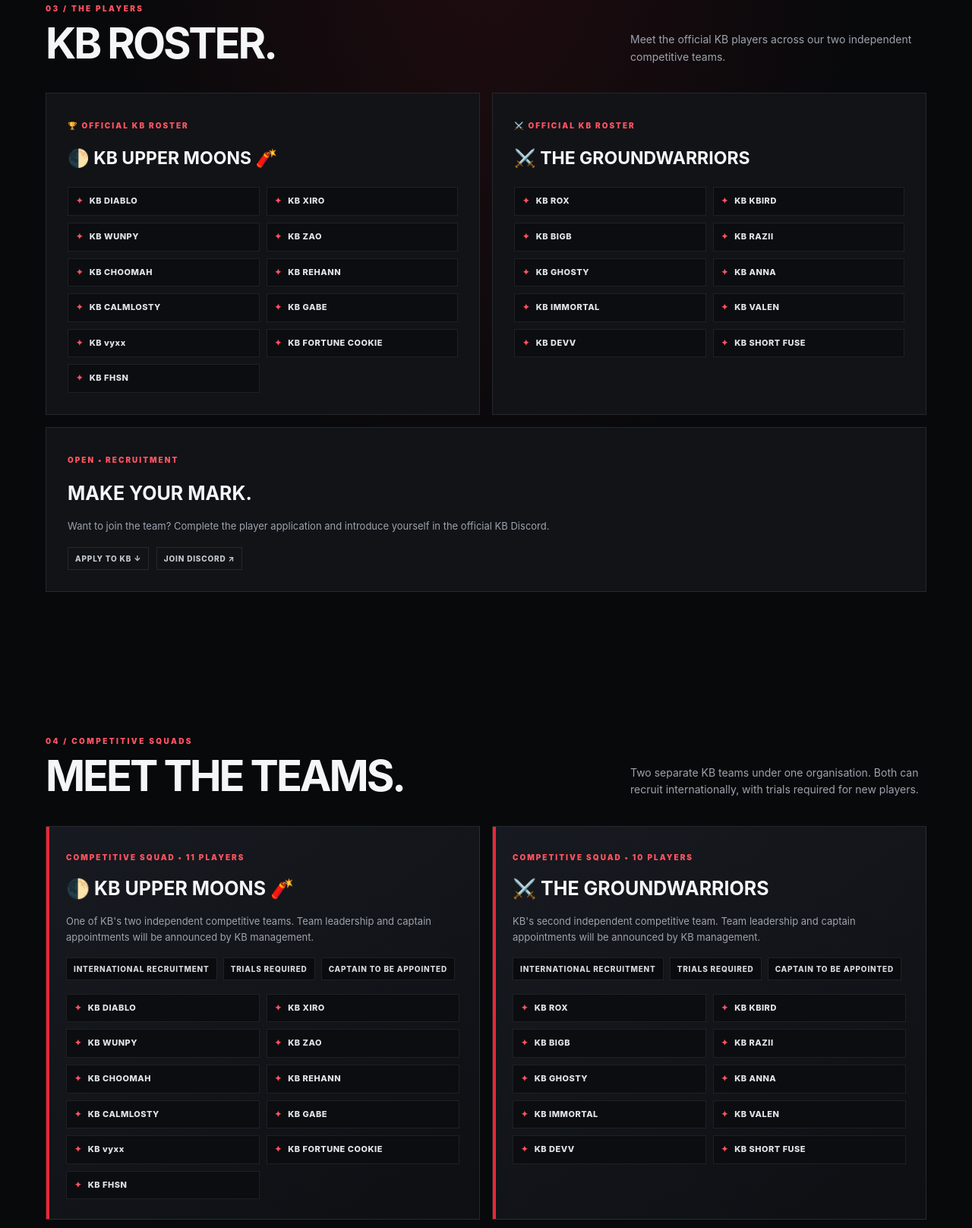
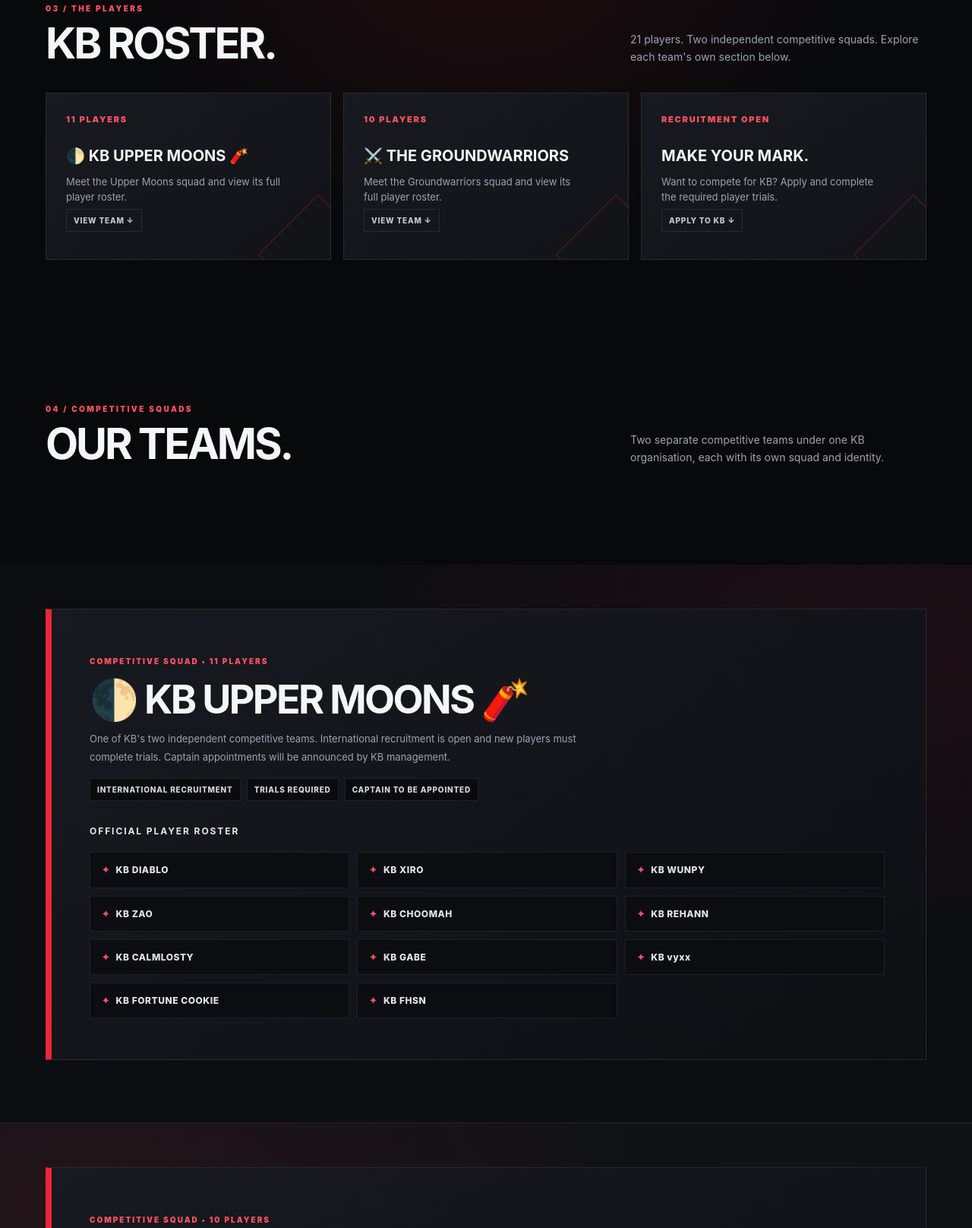
Before and after one commit to 6896nzdz5h-lab/kb-website, a plain HTML site: page index.html in a window 1280 px wide. Shown: the part 2208-3824 px from the top of the page at 76% size. Drawn offline with Linux system fonts and the light colour scheme.

Commit message:
Separate KB team rosters into spacious individual sections

```diff
--- a/index.html
+++ b/index.html
@@ -36,6 +36,17 @@ footer{border-top:1px solid var(--line);padding:28px 0;color:#7e8590;font-size:1
 .tournament-card p{font-size:13px;color:var(--muted);margin:0}
 .tournament-notice{margin-top:18px;padding:22px;border:1px solid rgba(237,38,56,.35);background:rgba(237,38,56,.07);display:flex;justify-content:space-between;align-items:center;gap:20px}
 .tournament-notice p{margin:5px 0 0;color:#b9bec7;font-size:12px}
+
+.team-showcase{padding:58px 0 82px;background:radial-gradient(ellipse at 90% 15%,rgba(237,38,56,.09),transparent 45%),#0b0d11;border-bottom:1px solid var(--line)}
+.team-showcase.team-alt{background:radial-gradient(ellipse at 10% 15%,rgba(237,38,56,.09),transparent 45%),#101216}
+.team-detail{padding:clamp(26px,5vw,54px);border-left:4px solid var(--red)}
+.team-detail h2{font-size:clamp(32px,5vw,52px);line-height:1.05;letter-spacing:-.05em;text-transform:uppercase;margin:12px 0}
+.team-detail p{max-width:680px;line-height:1.8}
+.team-detail .roster-label{font-size:12px;letter-spacing:.16em;text-transform:uppercase;color:#e6e8ed;margin:30px 0 13px}
+.team-detail .player-list{grid-template-columns:repeat(3,minmax(0,1fr));gap:10px}
+.team-detail .player-list span{padding:13px 15px;font-size:12px}
+@media(max-width:760px){.team-detail .player-list{grid-template-columns:repeat(2,minmax(0,1fr))}.team-showcase{padding:38px 0 52px}}
+
 @media(max-width:760px){.team-detail-grid,.tournament-grid{grid-template-columns:1fr}.tournament-notice{align-items:flex-start;flex-direction:column}}
 
 @media(max-width:760px){.links{display:none;position:absolute;top:76px;left:0;right:0;padding:22px 20px 26px;background:#0b0c0f;border-bottom:1px solid var(--line);flex-direction:column;align-items:flex-start;gap:18px}.links.open{display:flex}.nav-cta{display:none}.menu{display:block}.hero{min-height:590px}.hero-inner{padding:80px 0}.hero:after{right:-10%;top:70%;font-size:250px}.lead{font-size:15px}.hero-note{gap:12px;flex-wrap:wrap}.section-head{display:block}.section-head p{margin-top:16px}.grid{grid-template-columns:1fr}.roster-groups{grid-template-columns:1fr}.player-list{grid-template-columns:repeat(2,minmax(0,1fr))}.recruit-card{grid-column:auto}.tile{min-height:180px}.about-grid{grid-template-columns:1fr;gap:28px}.apply-shell{grid-template-columns:1fr;gap:25px}.apply-intro{position:static}.statrow{gap:7px}.stat strong{font-size:22px}.faq-list{grid-template-columns:1fr}section{padding:70px 0}.foot{align-items:flex-start;flex-direction:column}}
@@ -67,19 +78,17 @@ footer{border-top:1px solid var(--line);padding:28px 0;color:#7e8590;font-size:1
 <article class="tile"><div class="num">02 — SHOW YOUR GAME</div><h3>Clips & highlights</h3><p>Share your best plays, clean mechanics and moments worth watching.</p></article>
 <article class="tile"><div class="num">03 — LEVEL UP</div><h3>Improve together</h3><p>Swap tips, discuss mechanics and learn from other players.</p></article>
 </div></div></section>
-<section class="roster" id="roster"><div class="wrap"><div class="section-head"><div><div class="kicker">03 / The players</div><h2>KB roster.</h2></div><p>Meet the official KB players across our two independent competitive teams.</p></div>
-<div class="roster-groups">
-<article class="roster-card team-card"><span class="region">🏆 Official KB roster</span><h3>🌓 KB Upper Moons 🧨</h3><div class="player-list"><span>KB DIABLO</span><span>KB XIRO</span><span>KB WUNPY</span><span>KB ZAO</span><span>KB CHOOMAH</span><span>KB REHANN</span><span>KB CALMLOSTY</span><span>KB GABE</span><span>KB vyxx</span><span>KB FORTUNE COOKIE</span><span>KB FHSN</span></div></article>
-<article class="roster-card team-card"><span class="region">⚔️ Official KB roster</span><h3>⚔️ The Groundwarriors</h3><div class="player-list"><span>KB ROX</span><span>KB KBIRD</span><span>KB BIGB</span><span>KB RAZII</span><span>KB GHOSTY</span><span>KB ANNA</span><span>KB IMMORTAL</span><span>KB VALEN</span><span>KB DEVV</span><span>KB SHORT FUSE</span></div></article>
-<article class="roster-card recruit-card"><span class="region">OPEN • Recruitment</span><h3>Make your mark.</h3><p>Want to join the team? Complete the player application and introduce yourself in the official KB Discord.</p><a class="tag" href="#apply">APPLY TO KB ↓</a> <a class="tag" href="https://discord.gg/8PypHdkpE2" target="_blank" rel="noopener">JOIN DISCORD ↗</a></article>
+<section class="roster" id="roster"><div class="wrap"><div class="section-head"><div><div class="kicker">03 / The players</div><h2>KB roster.</h2></div><p>21 players. Two independent competitive squads. Explore each team's own section below.</p></div>
+<div class="grid">
+<article class="tile"><div class="num">11 PLAYERS</div><h3>🌓 KB Upper Moons 🧨</h3><p>Meet the Upper Moons squad and view its full player roster.</p><a class="tag" href="#upper-moons">VIEW TEAM ↓</a></article>
+<article class="tile"><div class="num">10 PLAYERS</div><h3>⚔️ The Groundwarriors</h3><p>Meet the Groundwarriors squad and view its full player roster.</p><a class="tag" href="#groundwarriors">VIEW TEAM ↓</a></article>
+<article class="tile"><div class="num">RECRUITMENT OPEN</div><h3>Make your mark.</h3><p>Want to compete for KB? Apply and complete the required player trials.</p><a class="tag" href="#apply">APPLY TO KB ↓</a></article>
 </div></div></section>
 
 
-<section id="teams"><div class="wrap"><div class="section-head"><div><div class="kicker">04 / Competitive squads</div><h2>Meet the teams.</h2></div><p>Two separate KB teams under one organisation. Both can recruit internationally, with trials required for new players.</p></div>
-<div class="team-detail-grid">
-<article class="team-detail"><span class="region">Competitive squad • 11 players</span><h3>🌓 KB Upper Moons 🧨</h3><p>One of KB's two independent competitive teams. Team leadership and captain appointments will be announced by KB management.</p><div class="team-meta"><span>INTERNATIONAL RECRUITMENT</span><span>TRIALS REQUIRED</span><span>CAPTAIN TO BE APPOINTED</span></div><div class="player-list"><span>KB DIABLO</span><span>KB XIRO</span><span>KB WUNPY</span><span>KB ZAO</span><span>KB CHOOMAH</span><span>KB REHANN</span><span>KB CALMLOSTY</span><span>KB GABE</span><span>KB vyxx</span><span>KB FORTUNE COOKIE</span><span>KB FHSN</span></div></article>
-<article class="team-detail"><span class="region">Competitive squad • 10 players</span><h3>⚔️ The Groundwarriors</h3><p>KB's second independent competitive team. Team leadership and captain appointments will be announced by KB management.</p><div class="team-meta"><span>INTERNATIONAL RECRUITMENT</span><span>TRIALS REQUIRED</span><span>CAPTAIN TO BE APPOINTED</span></div><div class="player-list"><span>KB ROX</span><span>KB KBIRD</span><span>KB BIGB</span><span>KB RAZII</span><span>KB GHOSTY</span><span>KB ANNA</span><span>KB IMMORTAL</span><span>KB VALEN</span><span>KB DEVV</span><span>KB SHORT FUSE</span></div></article>
-</div></div></section>
+<section id="teams"><div class="wrap"><div class="section-head"><div><div class="kicker">04 / Competitive squads</div><h2>Our teams.</h2></div><p>Two separate competitive teams under one KB organisation, each with its own squad and identity.</p></div></div></section>
+<section class="team-showcase" id="upper-moons"><div class="wrap"><div class="team-detail"><span class="region">Competitive squad • 11 players</span><h2>🌓 KB Upper Moons 🧨</h2><p>One of KB's two independent competitive teams. International recruitment is open and new players must complete trials. Captain appointments will be announced by KB management.</p><div class="team-meta"><span>INTERNATIONAL RECRUITMENT</span><span>TRIALS REQUIRED</span><span>CAPTAIN TO BE APPOINTED</span></div><h3 class="roster-label">Official player roster</h3><div class="player-list"><span>KB DIABLO</span><span>KB XIRO</span><span>KB WUNPY</span><span>KB ZAO</span><span>KB CHOOMAH</span><span>KB REHANN</span><span>KB CALMLOSTY</span><span>KB GABE</span><span>KB vyxx</span><span>KB FORTUNE COOKIE</span><span>KB FHSN</span></div></div></div></section>
+<section class="team-showcase team-alt" id="groundwarriors"><div class="wrap"><div class="team-detail"><span class="region">Competitive squad • 10 players</span><h2>⚔️ The Groundwarriors</h2><p>KB's second independent competitive team. International recruitment is open and new players must complete trials. Captain appointments will be announced by KB management.</p><div class="team-meta"><span>INTERNATIONAL RECRUITMENT</span><span>TRIALS REQUIRED</span><span>CAPTAIN TO BE APPOINTED</span></div><h3 class="roster-label">Official player roster</h3><div class="player-list"><span>KB ROX</span><span>KB KBIRD</span><span>KB BIGB</span><span>KB RAZII</span><span>KB GHOSTY</span><span>KB ANNA</span><span>KB IMMORTAL</span><span>KB VALEN</span><span>KB DEVV</span><span>KB SHORT FUSE</span></div></div></div></section>
 <section id="tournaments" class="about"><div class="wrap"><div class="section-head"><div><div class="kicker">05 / Competitive events</div><h2>KB tournaments.</h2></div><p>A home for organised competitions, match results and championship moments. Event dates and sign-ups will be announced officially in Discord.</p></div>
 <div class="tournament-grid">
 <article class="tournament-card"><div class="num">01 — SOLO COMPETITION</div><h3>1v1 Championships</h3><p>Individual competition where players battle through a knockout or group-stage format.</p></article>
```
